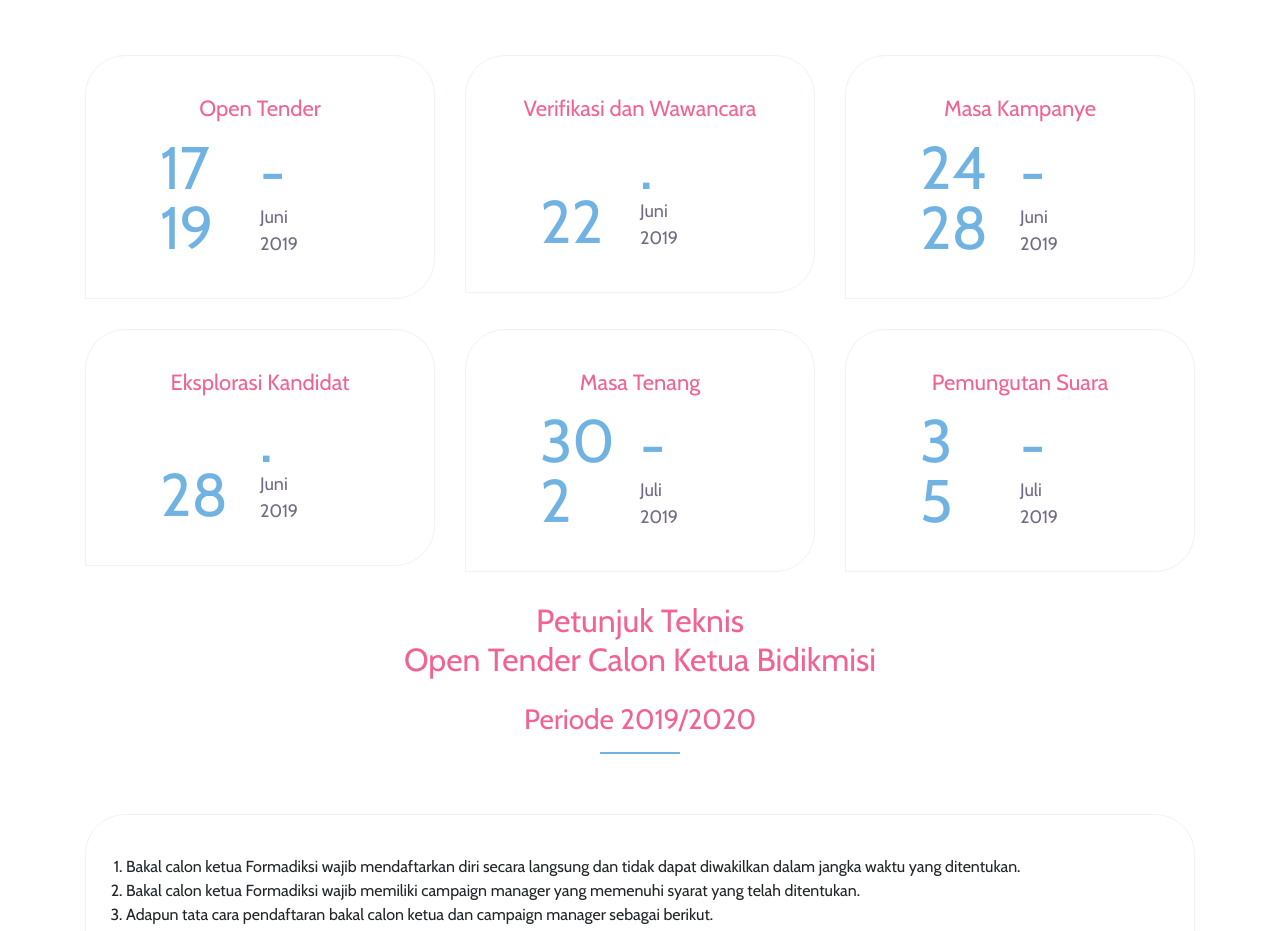
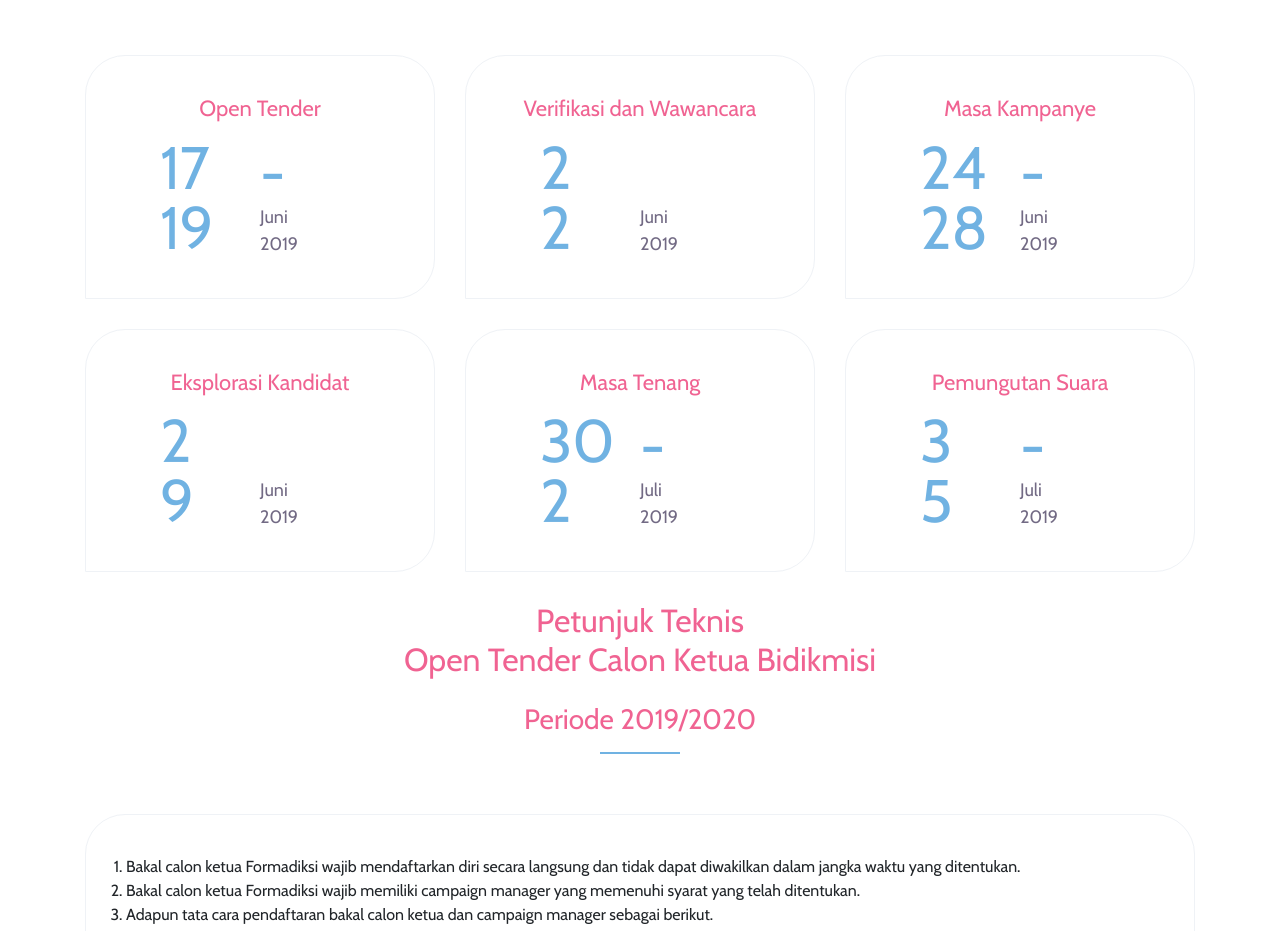
Before and after one commit to MonitoringOutlet/Pilkadiksi2019.github.io, a plain HTML site: page index.html in a window 1280 px wide. Shown: the part 960-1891 px from the top of the page. Drawn offline with nearby package versions, Linux system fonts and the light colour scheme.

Commit message:
revisi bismillah

```diff
--- a/index.html
+++ b/index.html
@@ -105,10 +105,10 @@
                         <h4 align="center">Verifikasi dan Wawancara</h4>
                         <div class="single-cool-fact d-flex justify-content-center wow fadeInUp" data-wow-delay="0.4s">
                             <div class="counter-area">
-                                <h3><span class="counter">22</span></h3>
+                                <h3><span class="counter">2</span></h3>
+                                <h3><span class="counter">2</span></h3>
                             </div>
                             <div class="cool-facts-content counter-area">
-                                <h3>.</h3>
                                 <p> Juni <br> 2019</p>
                             </div>
                         </div>
@@ -136,10 +136,10 @@
                         <h4 align="center">Eksplorasi Kandidat</h4>
                         <div class="single-cool-fact d-flex justify-content-center wow fadeInUp" data-wow-delay="0.6s">
                             <div class="counter-area">
-                                <h3><span class="counter">29</span></h3>
+                                <h3><span class="counter">2</span></h3>
+                                <h3><span class="counter">9</span></h3>
                             </div>
                             <div class="cool-facts-content counter-area">
-                                <h3>.</h3>
                                 <p> Juni <br> 2019</p>
                             </div>
                         </div>
--- a/style.css
+++ b/style.css
@@ -786,6 +786,11 @@ p {
     line-height: 1;
 }
 
+.counter-area > h4{
+    color: #70B2E2;
+    font-size: 30px;
+}
+
 .cool-facts-content > p {
     font-size: 18px;
     /* color: #ffffff; */
```
